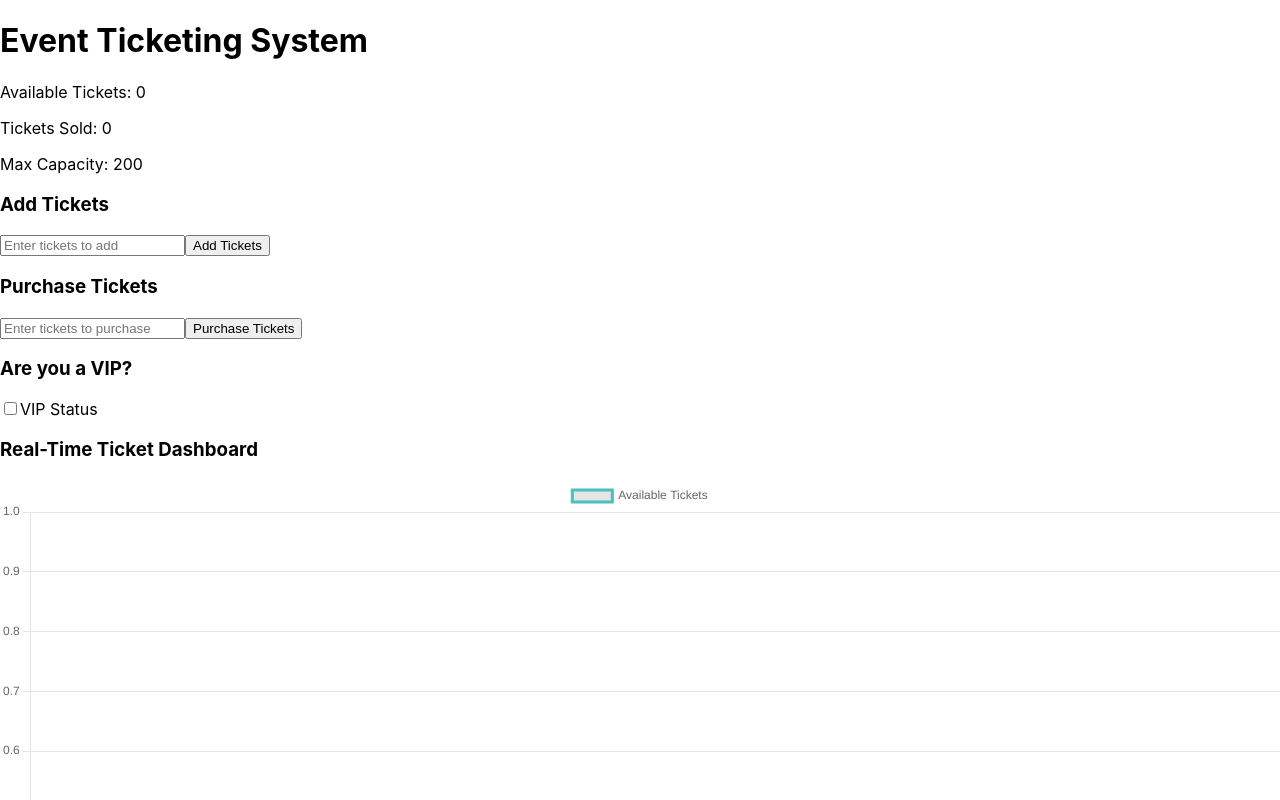
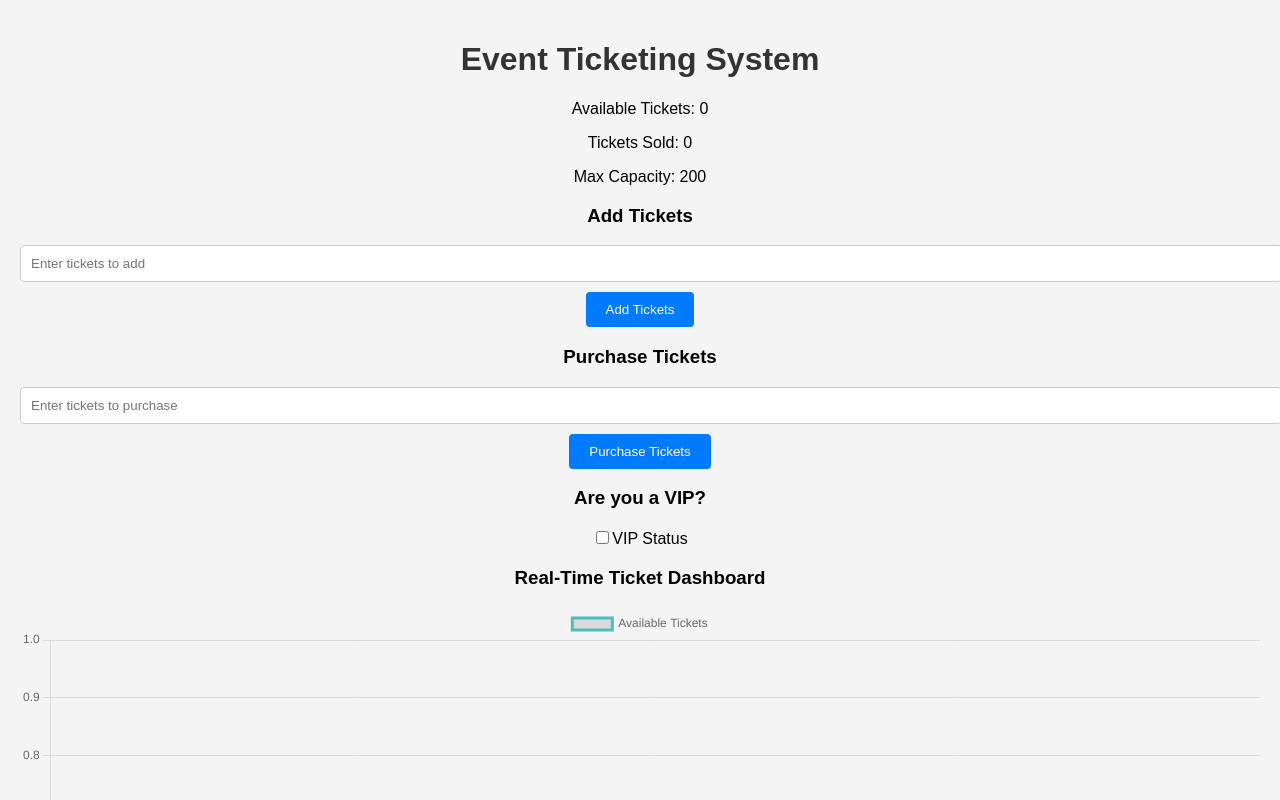
Before and after one commit to shaheedrazzak/ticketing-frontend, a React (Create React App) app: page / in a window 1280 px wide. Shown: the top 800 px of the page. Built offline with nearby package versions, Linux system fonts and the light colour scheme; no server answers.

Commit message:
Fix build script issue

```diff
--- a/src/App.css
+++ b/src/App.css
@@ -1,38 +1,70 @@
+body {
+  font-family: Arial, sans-serif;
+  background-color: #f4f4f4;
+  margin: 0;
+  padding: 0;
+}
+
 .App {
   text-align: center;
+  padding: 20px;
 }
 
-.App-logo {
-  height: 40vmin;
-  pointer-events: none;
+h1 {
+  color: #333;
 }
 
-@media (prefers-reduced-motion: no-preference) {
-  .App-logo {
-    animation: App-logo-spin infinite 20s linear;
+.dashboard {
+  background: #fff;
+  border-radius: 8px;
+  box-shadow: 0 4px 8px rgba(0, 0, 0, 0.1);
+  padding: 20px;
+  max-width: 600px;
+  margin: 0 auto;
+}
+
+.input-container {
+  margin: 20px 0;
+}
+
+input[type="number"] {
+  padding: 10px;
+  width: 100%;
+  margin-right: 10px;
+  border-radius: 4px;
+  border: 1px solid #ccc;
+}
+
+button {
+  padding: 10px 20px;
+  background-color: #007bff;
+  color: #fff;
+  border: none;
+  border-radius: 4px;
+  cursor: pointer;
+  margin-top: 10px;
+}
+
+button:hover {
+  background-color: #0056b3;
+}
+
+
+.vip-status {
+  margin: 20px 0;
+}
+
+.chart-container {
+  margin-top: 40px;
+}
+
+@media (max-width: 768px) {
+  .dashboard {
+    padding: 15px;
+  }
+
+  input[type="number"],
+  button {
+    width: 100%;
   }
 }
-
-.App-header {
-  background-color: #282c34;
-  min-height: 100vh;
-  display: flex;
-  flex-direction: column;
-  align-items: center;
-  justify-content: center;
-  font-size: calc(10px + 2vmin);
-  color: white;
-}
-
-.App-link {
-  color: #61dafb;
-}
-
-@keyframes App-logo-spin {
-  from {
-    transform: rotate(0deg);
-  }
-  to {
-    transform: rotate(360deg);
-  }
-}
--- a/src/App.js
+++ b/src/App.js
@@ -1,6 +1,7 @@
 import React, { useState, useEffect } from 'react';
 import { Line } from 'react-chartjs-2';
 import { Chart as ChartJS, CategoryScale, LinearScale, PointElement, LineElement, Title, Tooltip, Legend } from 'chart.js';
+import './App.css';
 
 ChartJS.register(CategoryScale, LinearScale, PointElement, LineElement, Title, Tooltip, Legend);
 
```
